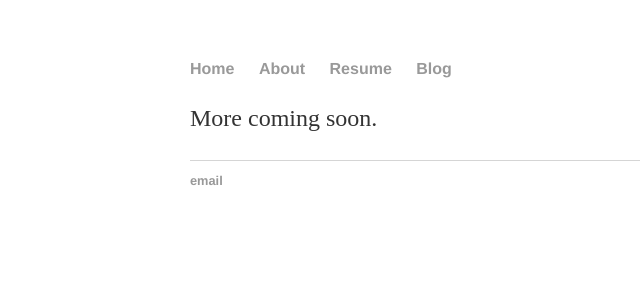
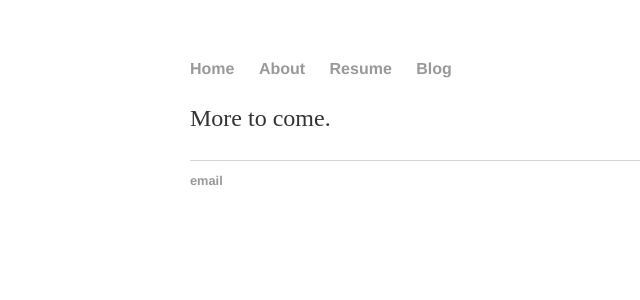
Before and after one commit to nsayawat/nsayawat, a Jekyll site: the page built from index.html, in a window 1280 px wide. Shown: the top 300 px of the page, without its empty margins (2-642 px from the left). Built offline with Jekyll 4.4.1, drawn with Linux system fonts in a browser that asks for light colours.

Commit message:
Update index.html

```diff
--- a/index.html
+++ b/index.html
@@ -1,31 +1,8 @@
-<!DOCTYPE html>
-<html>
-	<head>
-		<title>Nina Sayawat, Digital Content Creator</title>
-		<!-- link to main stylesheet -->
-		<link rel="stylesheet" type="text/css" href="/css/main.css">
-	</head>
-	<body>
-		<nav>
-    		<ul>
-        		<li><a href="/">Home</a></li>
-	        	<li><a href="/about">About</a></li>
-        		<li><a href="/resume">Resume</a></li>
-        		<li><a href="/blog">Blog</a></li>
-    		</ul>
-		</nav>
-		<div class="container">
-    		<div class="blurb">
-				<p>More coming soon.</p>
-    		</div><!-- /.blurb -->
-		</div><!-- /.container -->
-		<footer>
+---
+layout: default
+title: Nina Sayawat | Digital Content Creator
+---
+<div class="blurb">
 
-    		<ul>
-        		<li><a href="mailto:nina.sayawat@gmail.com">email</a></li>
-
-			</ul>
-
-		</footer>
-	</body>
-</html>
+	<p>More to come.</a></p>
+</div><!-- /.blurb -->
```
